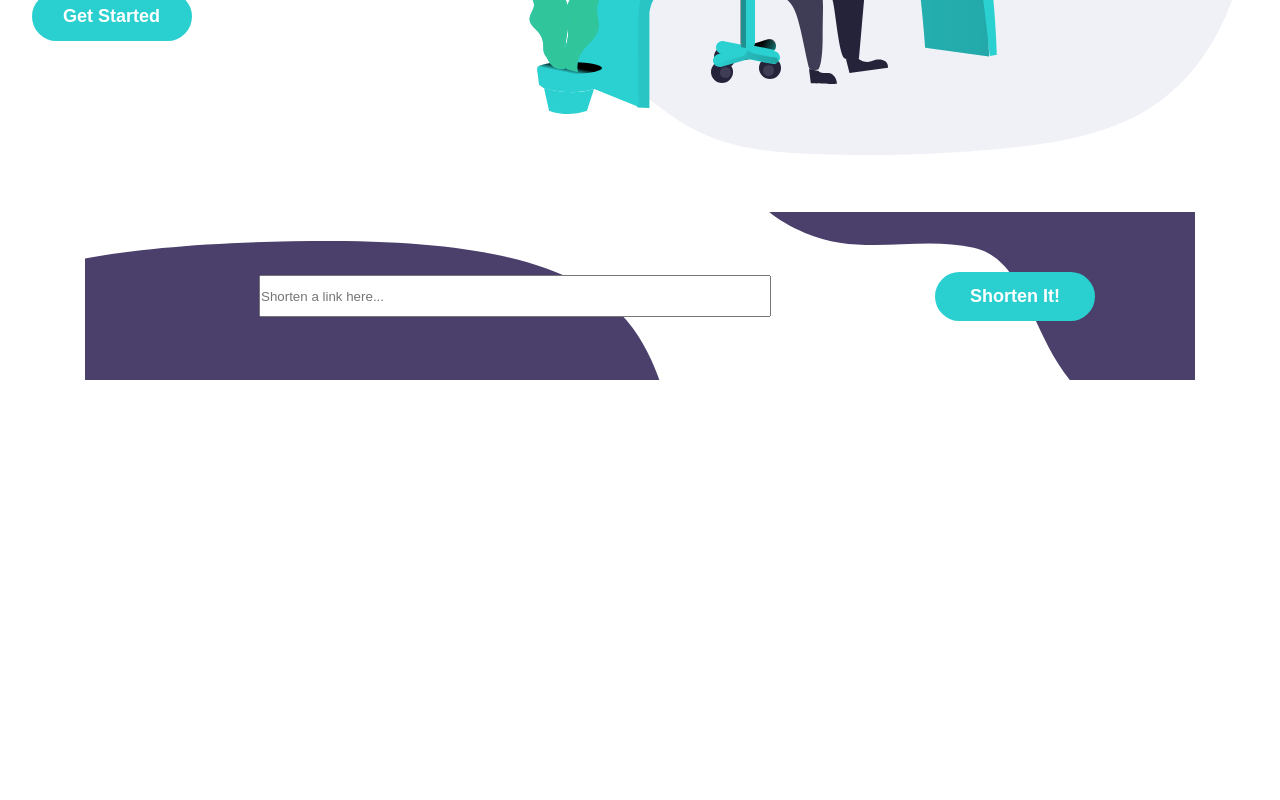
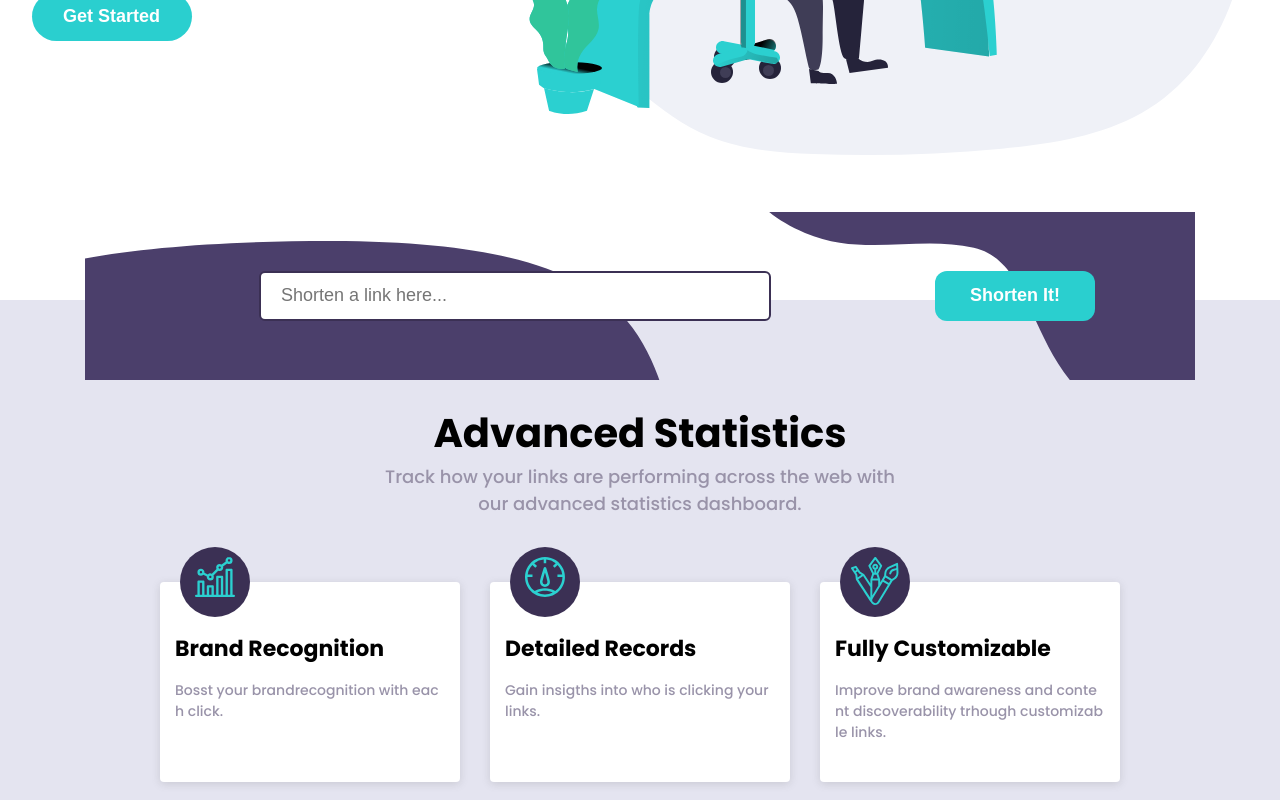
Before and after one commit to Vinicius-gif/encurtador-de-url, a Next.js app: page / in a window 1280 px wide. Shown: the part 449-1249 px from the top of the page. Before the commit the page ends 829 px from the top, so only its background shows below. Built offline with nearby package versions, Linux system fonts and the light colour scheme.

Commit message:
feat: adicionando componentes e styles

```diff
--- a/src/app/globals.css
+++ b/src/app/globals.css
@@ -8,7 +8,8 @@
 
   --red: hsl(0, 87%, 67%);
   --gray: hsl(0, 0%, 75%);
-  --gray-violet: hsl(257, 7%, 63%);
+  --gray-violet: hsl(257, 11%, 62%);
+  --ligth-violet:rgb(228, 228, 240);
   --very-dark-blue: hsl(255, 11%, 22%);
 }
 
--- a/src/app/page.tsx
+++ b/src/app/page.tsx
@@ -3,6 +3,7 @@
 import Banner from '@/components/Banner'
 import Header from '@/components/Header'
 import Shorter from '@/components/Shorter'
+import Vantagens from '@/components/Vantagens'
 
 export default function Home() {
   return (
@@ -10,6 +11,7 @@ export default function Home() {
       <Header/>
       <Banner/>
       <Shorter/>
+      <Vantagens/>
     </div>
   )
 }
--- a/src/components/Shorter/index.tsx
+++ b/src/components/Shorter/index.tsx
@@ -14,8 +14,18 @@ const Container = styled.div`
 const InputLink = styled.input`
   position: absolute;
   width: 40%;
-  height: 25%;
+  height: 30%;
   margin-right: 250px;
+  border: 2px var(--dark-violet) solid;
+  border-radius: 6px;
+
+  &:placeholder-shown{
+    color: var(--gray-violet);
+    font-weight: 500;
+    font-size: 18px;
+    padding-left: 20px;
+  }
+
 `
 
 const BotaoShorter = styled.button`
@@ -24,13 +34,14 @@ const BotaoShorter = styled.button`
   color: var(--white);
   background: var(--cyan);
   width: 160px;
-  border-radius: 26px;
+  height: 30%;
+  border-radius: 12px;
   padding: 14px;
   border: none;
   font-size: 18px;
   font-weight: bold;
   &:hover{
-    opacity: 0.5;
+    opacity: 0.7;
   }
 `
 
--- /dev/null
+++ b/src/components/Vantagens/Card/index.tsx
@@ -0,0 +1,60 @@
+import React from 'react'
+import styled from 'styled-components'
+
+const CardContainer = styled.div`
+  width: 300px;
+  height: 200px;
+  border-radius: 4px;
+  background-color: var(--white);
+  box-shadow: rgba(99, 99, 99, 0.2) 0px 2px 8px 0px;
+  margin: 15px;
+`
+const IconeCard = styled.div`
+  background-color: var(--dark-violet);
+  width: 70px;
+  height: 70px;
+  border-radius: 50%;
+  margin-left: 20px;
+  margin-top: -35px;
+  padding-top: 10px;
+`
+
+const ConteudoTexto = styled.div`
+  text-align: start;
+  padding: 15px;
+`
+
+const Titulo = styled.h2`
+  color: var(--black);
+  font-size: 22px;
+  font-weight: bold;
+  margin-bottom: 15px;
+`
+
+const Descricao = styled.p`
+  color: var(--gray-violet);
+  font-size: 14px;
+  word-break: break-all;
+`
+
+interface Props {
+  icone: string;
+  titulo: string;
+  descricao: string;
+}
+
+const Card = ({icone, titulo, descricao}: Props) => {
+  return (
+    <CardContainer>
+      <IconeCard>
+        <img src={icone} alt="icone" />
+      </IconeCard>
+      <ConteudoTexto>
+        <Titulo>{titulo}</Titulo>
+        <Descricao>{descricao}</Descricao>
+      </ConteudoTexto>
+    </CardContainer>
+  )
+}
+
+export default Card
--- /dev/null
+++ b/src/components/Vantagens/index.tsx
@@ -0,0 +1,66 @@
+import React from 'react'
+import styled from 'styled-components'
+import Card from './Card'
+
+const Container = styled.div`
+  background-color: var(--ligth-violet);
+  width: 100%;
+  height: 500px;
+  margin-top: -80px;
+  display: flex;
+  align-items: center;
+  justify-content: center;
+  text-align: center;
+`
+const Div1 = styled.div`
+  margin-top: 100px;
+`
+
+const Titulo = styled.h2`
+  font-size: 40px;
+  color: var(--black);
+  font-weight: bold;
+`
+
+const Descricao = styled.p`
+  font-size: 18px;
+  color: var(--gray-violet);
+`
+const ContainerCards = styled.div`
+  display: flex;
+  margin-top: 50px;
+
+`
+
+const Vantagens = () => {
+  return (
+    <Container>
+      <Div1>
+        <Titulo>Advanced Statistics</Titulo>
+        <Descricao>
+          Track how your links are performing across the web with <br />
+          our advanced statistics dashboard.
+        </Descricao>
+        <ContainerCards>
+          <Card
+            icone='/images/icon-brand-recognition.svg'
+            titulo='Brand Recognition'
+            descricao='Bosst your brandrecognition with each click.'
+          />
+          <Card
+            icone='/images/icon-detailed-records.svg'
+            titulo='Detailed Records'
+            descricao='Gain insigths into who is clicking your links.'
+          />
+          <Card
+            icone='/images/icon-fully-customizable.svg'
+            titulo='Fully Customizable'
+            descricao='Improve brand awareness and content discoverability trhough customizable links.'
+          />
+        </ContainerCards>
+      </Div1>
+    </Container>
+  )
+}
+
+export default Vantagens
```
